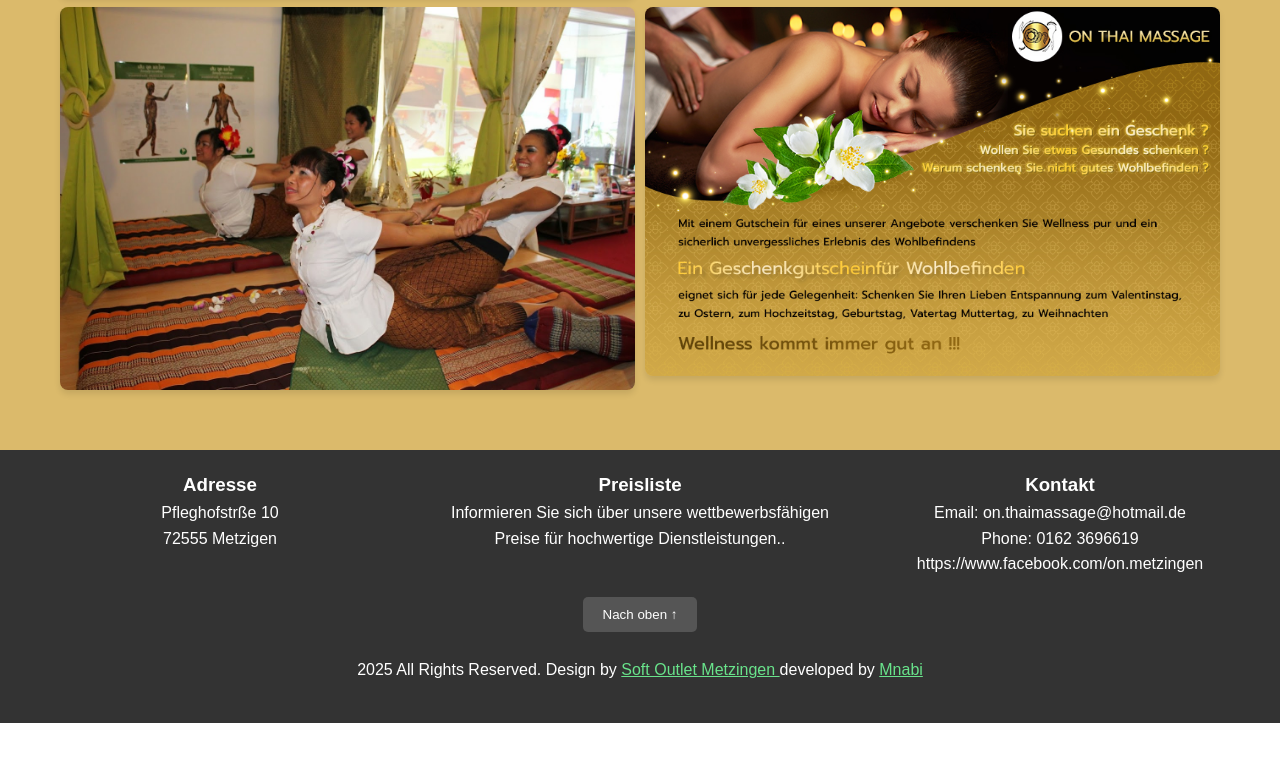
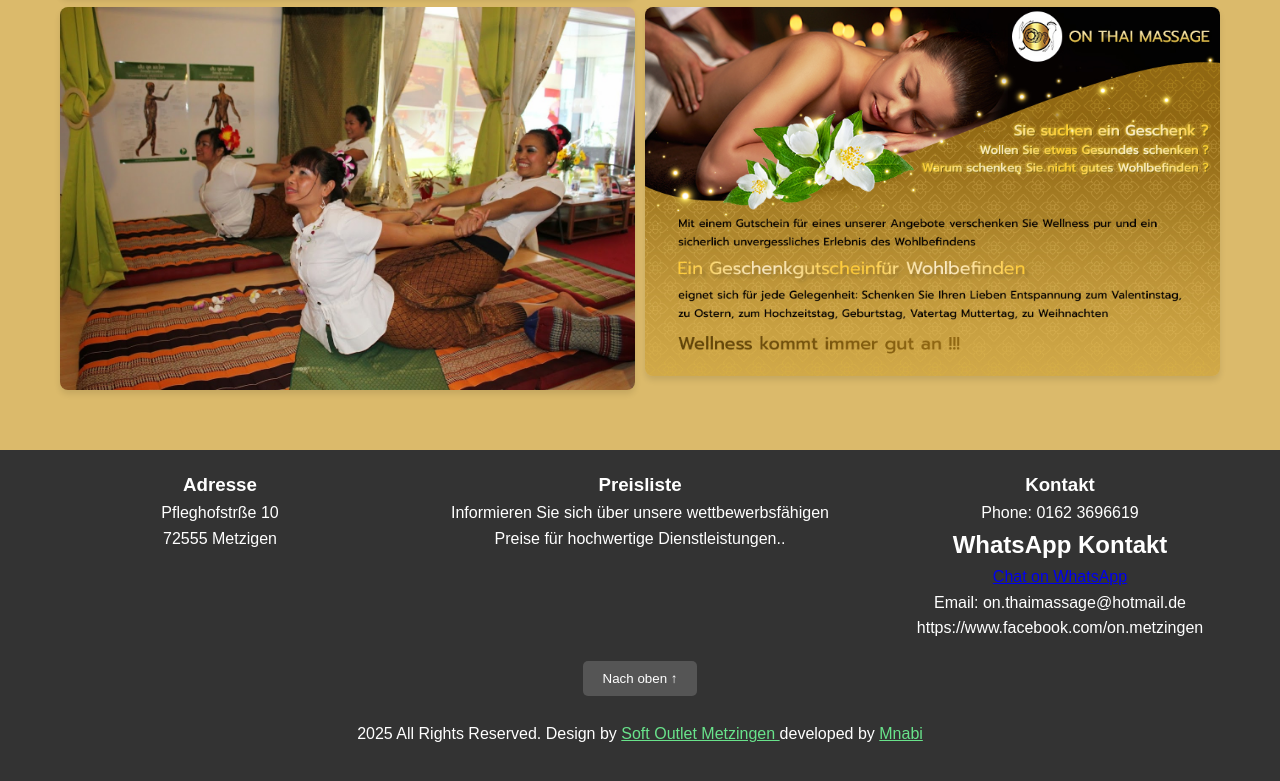
Before and after one commit to MuhammadNabi-88/thaimassage_metzingen, a plain HTML site: page index.html in a window 1280 px wide. Shown: the part 6386-7167 px from the top of the page. Before the commit the page ends 7109 px from the top, so only its background shows below. Drawn offline with Linux system fonts and the light colour scheme.

Commit message:
Update index.html
whtasp

```diff
--- a/index.html
+++ b/index.html
@@ -138,10 +138,13 @@
                 <h3>Preisliste</h3>
                 <p>Informieren Sie sich über unsere wettbewerbsfähigen Preise für hochwertige Dienstleistungen..</p>
             </div>
-            <div class="footer-section">
+         <div class="footer-section">
                 <h3>Kontakt</h3>
+                <p>Phone: 0162 3696619</p>
+                <h2>WhatsApp Kontakt</h2>
+                <a href="https://wa.me/01623696619" target="_blank" class="whatsapp-button">Chat on WhatsApp</a>
+                <br>
                 <p>Email: on.thaimassage@hotmail.de</p>
-                <p>Phone: 0162 3696619</p>
                 <p>https://www.facebook.com/on.metzingen</p>
             </div>
         </div>
```
